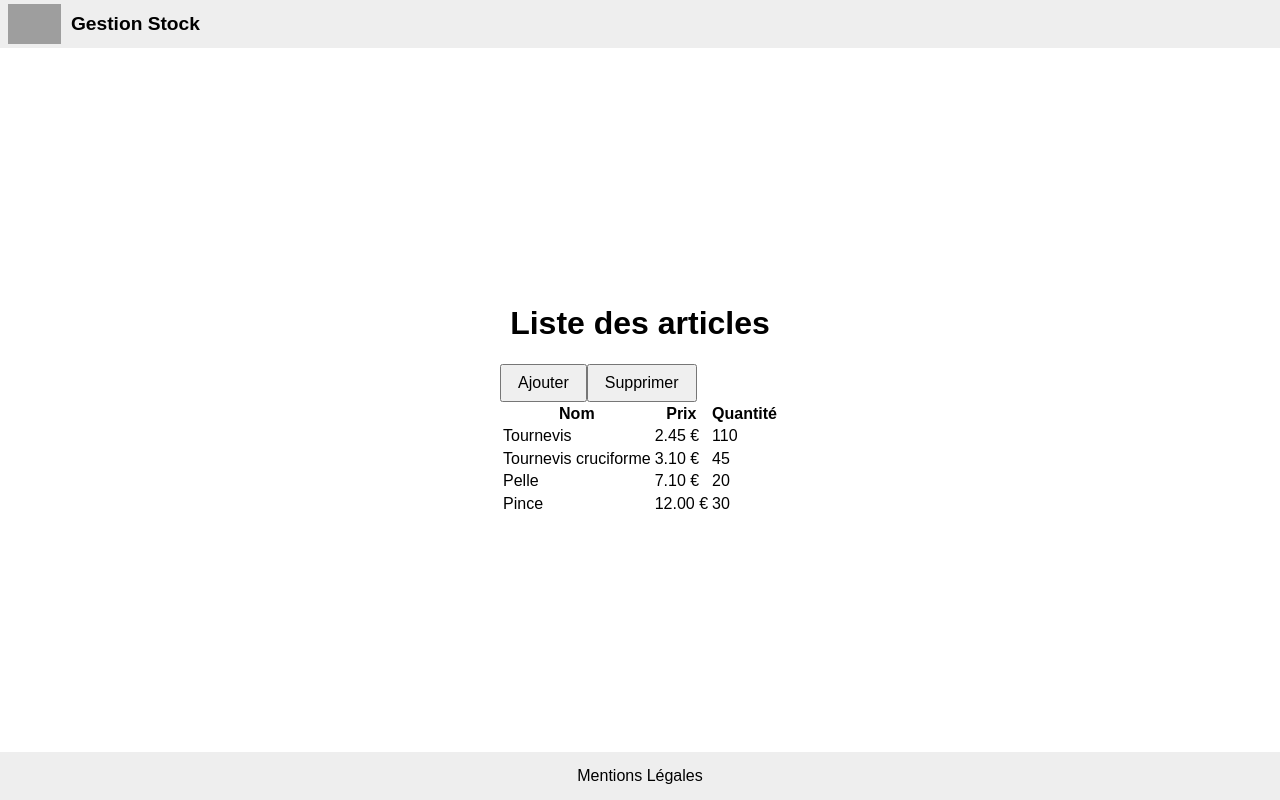
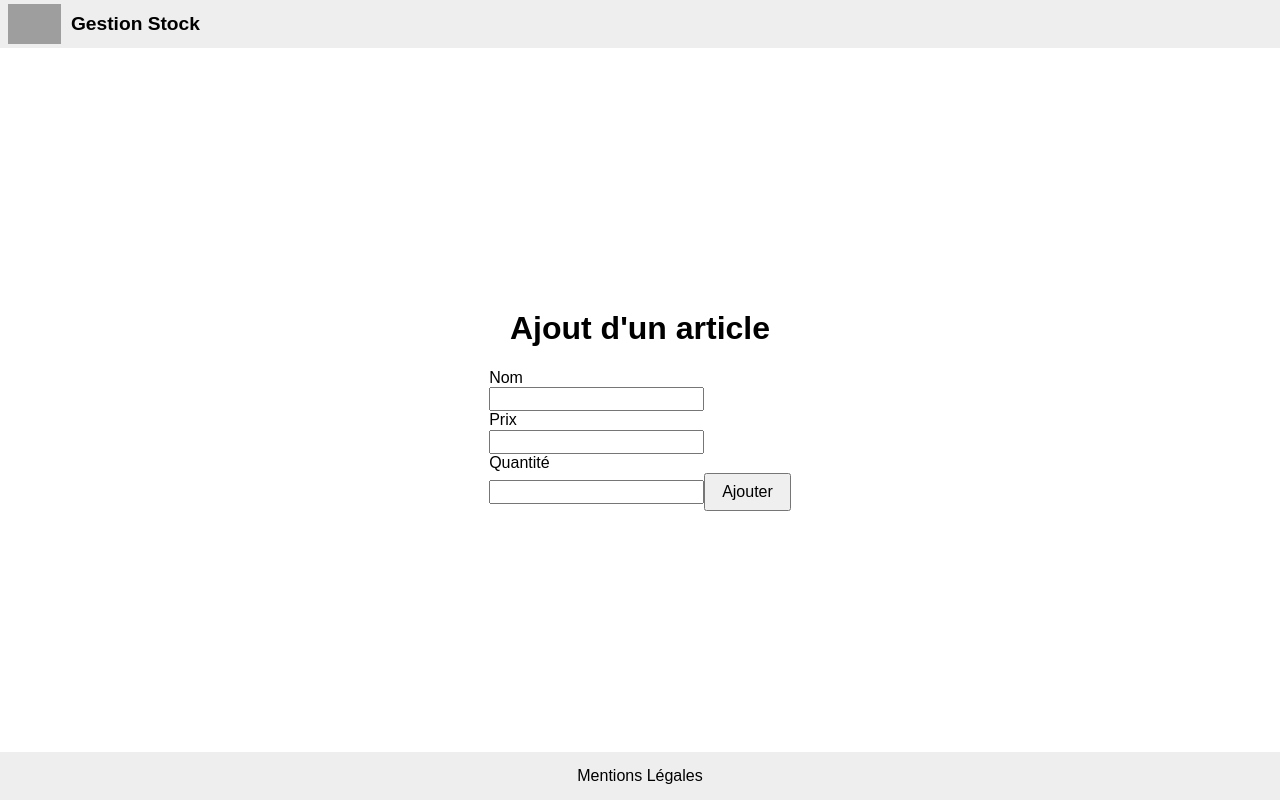
Before and after one commit to jlg-formation/tjscv1-sept-2021, a React (Create React App) app in the folder front/: page /stock/add in a window 1280 px wide. Built offline with nearby package versions, Linux system fonts and the light colour scheme; grey boxes are pictures that could not be loaded.

Commit message:
dev: added form in add component

```diff
--- a/front/public/index.html
+++ b/front/public/index.html
@@ -1,5 +1,5 @@
 <!DOCTYPE html>
-<html lang="en">
+<html lang="fr">
   <head>
     <meta charset="utf-8" />
     <link rel="icon" href="%PUBLIC_URL%/favicon.ico" />
--- a/front/src/layout/Body.tsx
+++ b/front/src/layout/Body.tsx
@@ -1,12 +1,16 @@
 import { Route, Switch } from "react-router-dom";
 import Home from "../routes/Home";
 import Legal from "../routes/Legal";
+import Add from "../routes/stock/Add";
 import List from "../routes/stock/List";
 import "./Body.css";
 
 function Body() {
   return (
     <Switch>
+      <Route path="/stock/add">
+        <Add />
+      </Route>
       <Route path="/stock">
         <List />
       </Route>
--- a/front/src/routes/stock/Add.tsx
+++ b/front/src/routes/stock/Add.tsx
@@ -1,8 +1,22 @@
 function Add() {
   return (
     <main>
-      <h1>Gérer efficacement votre stock !</h1>
-      <button>Voir le stock</button>
+      <h1>Ajout d'un article</h1>
+      <form action="">
+        <label>
+          <div>Nom</div>
+          <input type="text" />
+        </label>
+        <label>
+          <div>Prix</div>
+          <input type="text" />
+        </label>
+        <label>
+          <div>Quantité</div>
+          <input type="text" />
+        </label>
+        <button>Ajouter</button>
+      </form>
     </main>
   );
 }
--- a/front/src/routes/stock/List.tsx
+++ b/front/src/routes/stock/List.tsx
@@ -1,10 +1,14 @@
+import { Link } from "react-router-dom";
+
 function List() {
   return (
     <main>
       <h1>Liste des articles</h1>
       <div className="content">
         <nav>
-          <button>Ajouter</button>
+          <Link to="/stock/add">
+            <button>Ajouter</button>
+          </Link>
           <button>Supprimer</button>
         </nav>
         <table>
```
